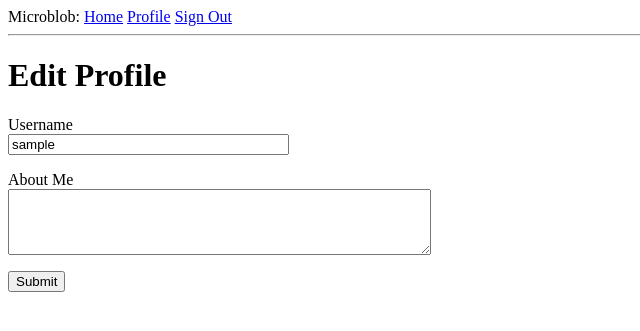
After one commit to dandam/microblob, a Flask app: page /edit_profile in a window 1280 px wide. The commit adds this page. Shown: the top 331 px of the page, without its empty margins (0-640 px from the left). Run offline with Flask 2, Linux system fonts and the light colour scheme; the visitor is signed in with stand-in values (Sample User, id 1); data comes from the database, SQL or seed files in the repository; both versions use the stored data as it was after the commit.

Commit message:
Ch6: profile editor

```diff
--- a/app/forms.py
+++ b/app/forms.py
@@ -1,6 +1,6 @@
 from flask_wtf import FlaskForm
-from wtforms import StringField, PasswordField, BooleanField, SubmitField
-from wtforms.validators import DataRequired, EqualTo, Email, ValidationError
+from wtforms import StringField, PasswordField, BooleanField, SubmitField, TextAreaField
+from wtforms.validators import DataRequired, EqualTo, Email, ValidationError, Length
 from app.models import User
 
 class LoginForm(FlaskForm):
@@ -25,3 +25,8 @@ class RegistrationForm(FlaskForm):
         email = User.query.filter_by(email=email.data).first()
         if email is not None:
             raise ValidationError('Uh oh. We already have that email address. Maybe try a different one...')
+
+class EditProfileForm(FlaskForm):
+    username = StringField('Username', validators=[DataRequired()])
+    about_me = TextAreaField('About Me', validators=[Length(min=0, max=140)])
+    submit = SubmitField('Submit')
--- a/app/routes.py
+++ b/app/routes.py
@@ -3,7 +3,7 @@ from flask import render_template, flash, redirect, url_for, request
 from werkzeug.urls import url_parse
 from flask_login import current_user, login_user, logout_user, login_required
 from app import app, db
-from app.forms import LoginForm, RegistrationForm
+from app.forms import LoginForm, RegistrationForm, EditProfileForm
 from app.models import User
 
 @app.before_request
@@ -73,3 +73,18 @@ def user(username):
         {'author': user, 'body': 'test post 2'}
     ]
     return render_template('user.html', user=user, posts=posts)
+
+@app.route('/edit_profile', methods=['GET','POST'])
+@login_required
+def edit_profile():
+    form = EditProfileForm()
+    if form.validate_on_submit():
+        current_user.username = form.username.data
+        current_user.about_me = form.about_me.data
+        db.session.commit()
+        flash('Your changes have been saved.')
+        return redirect(url_for('edit_profile'))
+    elif request.method == 'GET':
+        form.username.data = current_user.username
+        form.about_me.data = current_user.about_me
+    return render_template('edit_profile.html', title='Edit Profile', form=form)
--- /dev/null
+++ b/app/templates/edit_profile.html
@@ -0,0 +1,23 @@
+{% extends "base.html" %}
+
+{% block content %}
+    <h1>Edit Profile</h1>
+    <form action="" method="post">
+        {{ form.hidden_tag() }}
+        <p>
+            {{ form.username.label }}<br>
+            {{ form.username(size=32) }}<br>
+            {% for error in form.username.errors %}
+            <span style="color: red;">[{{ error }}]</span>
+            {% endfor %}
+        </p>
+        <p>
+            {{ form.about_me.label }}<br>
+            {{ form.about_me(cols=50, rows=4) }}<br>
+            {% for error in form.about_me.errors %}
+            <span style="color: red;">[{{ error }}]</span>
+            {% endfor %}
+        </p>
+        <p>{{ form.submit() }}</p>
+    </form>
+{% endblock %}
--- a/app/templates/user.html
+++ b/app/templates/user.html
@@ -8,6 +8,9 @@
                 <h1>User: {{ user.username }}</h1>
                 {% if user.about_me %}<p>{{ user.about_me }}</p>{% endif %}
                 {% if user.last_seen %}<p>Last Seen: {{ user.last_seen }}</p>{% endif %}
+                {% if user == current_user %}
+                    <p><a href="{{ url_for('edit_profile') }}">Edit Your Profile</a></p>
+                {% endif %}
             </td>
         </tr>
     </table>
```
Also changed, not shown: app.db.
